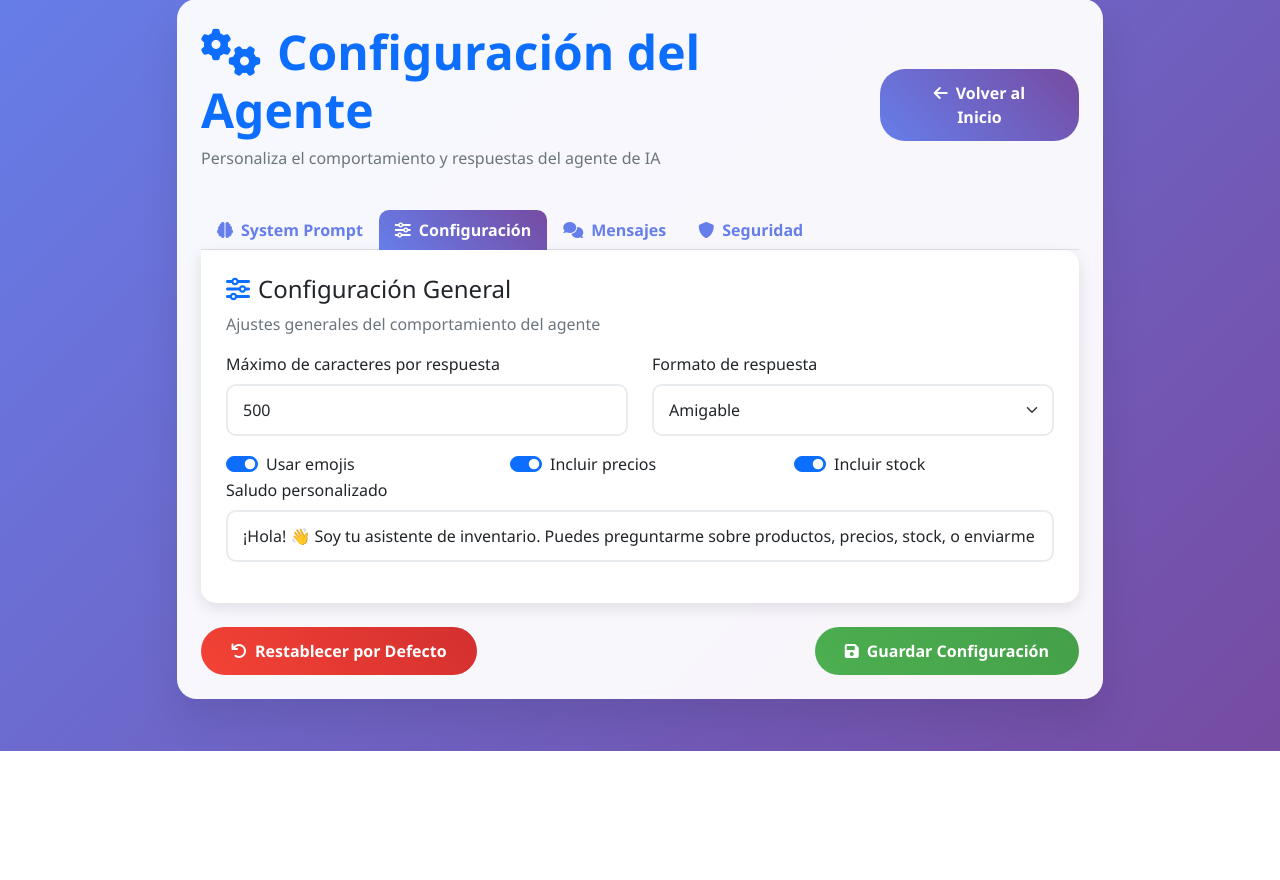
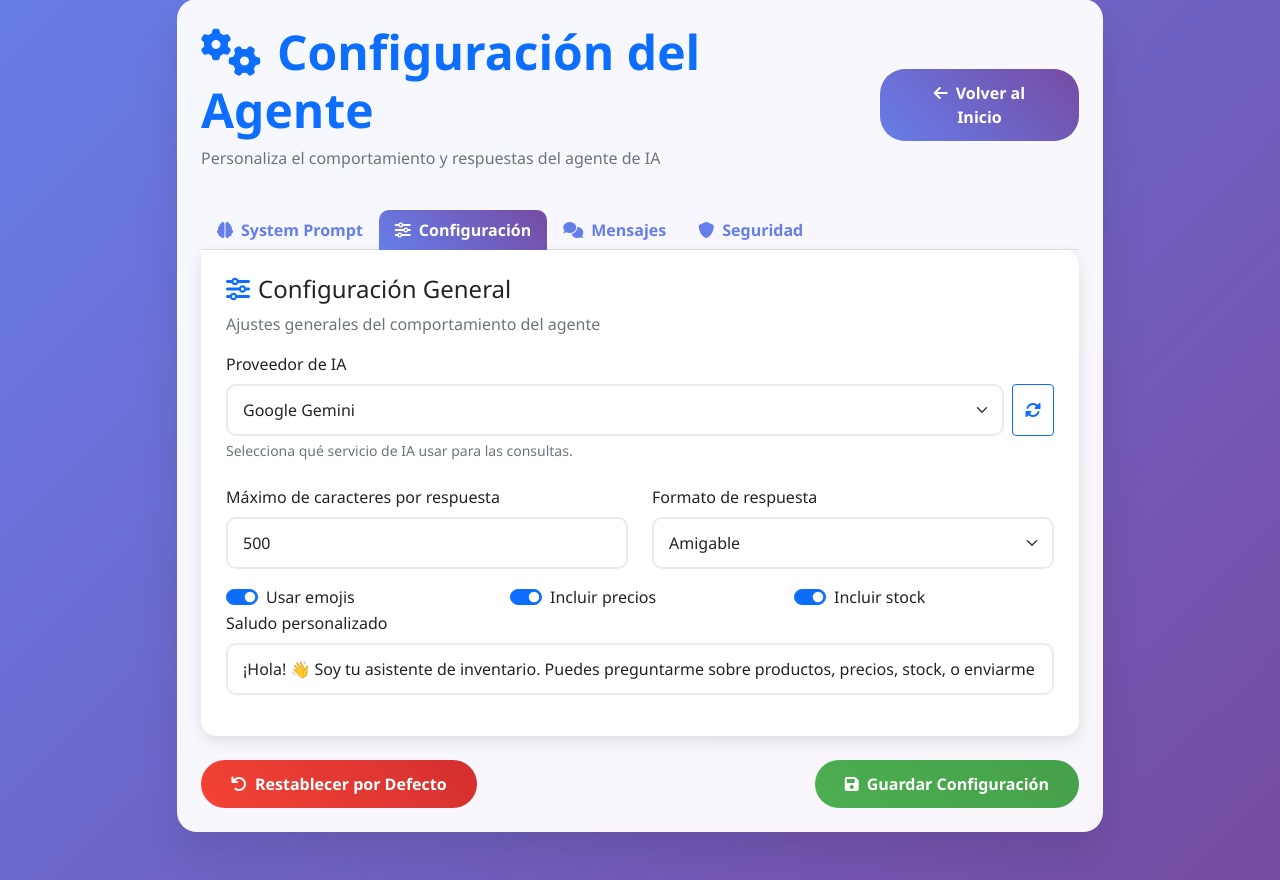
Before and after one commit to whygabriel1/chatbot-whatsapp, a Flask app: page /config in a window 1280 px wide, after a click on "Configuración". Shown: the part 49-929 px from the top of the page. Before the commit the page ends 800 px from the top, so only its background shows below. Run offline with Flask 3, Linux system fonts and the light colour scheme; parts of the project's set-up code (start-up, migrations or seed data) failed here and were passed over.

Commit message:
Feat: Soporte completo para SiliconFlow como alternativa a Gemini - Integración con API de SiliconFlow y modelo DeepSeek-R1-Distill-Qwen-14B - Selector de proveedor de IA en el frontend - Endpoints para cambiar proveedor dinámicamente - Sistema de fallback entre proveedores - Interfaz mejorada con selector visual

```diff
--- a/app.py
+++ b/app.py
@@ -24,14 +24,22 @@ logger = logging.getLogger(__name__)
 # Inicializar Flask
 app = Flask(__name__)
 
+# Configurar APIs de IA
+gemini_api_key = os.getenv('GEMINI_API_KEY')
+siliconflow_api_key = os.getenv('SILICONFLOW_API_KEY', 'sk-qurqyhsbdzeduzrgfnukhtlzkwmdxinbtdvhaadudsrucecq')
+
 # Configurar Gemini
-gemini_api_key = os.getenv('GEMINI_API_KEY')
-if not gemini_api_key:
-    logger.error("GEMINI_API_KEY no configurada en variables de entorno")
-    raise ValueError("GEMINI_API_KEY es requerida")
+if gemini_api_key:
+    genai.configure(api_key=gemini_api_key)
+    logger.info("Gemini API configurada correctamente")
+else:
+    logger.warning("GEMINI_API_KEY no configurada")
 
-genai.configure(api_key=gemini_api_key)
-logger.info("Gemini API configurada correctamente")
+# Configurar SiliconFlow
+logger.info("SiliconFlow API configurada correctamente")
+
+# Variable global para el proveedor de IA activo
+PROVEEDOR_IA_ACTIVO = "gemini"  # "gemini" o "siliconflow"
 
 # Verificar qué modelos están disponibles
 def listar_modelos_disponibles():
@@ -223,8 +231,67 @@ def guardar_sesion_chat(usuario_id, chat):
             'history': chat.history
         }))
 
+def consultar_con_siliconflow(query_texto, df):
+    """Consulta usando SiliconFlow API"""
+    try:
+        # Crear contexto para SiliconFlow
+        contexto = f"""
+        {SYSTEM_PROMPT}
+
+        INVENTARIO (10 productos):
+        {df.to_string()}
+
+        CONSULTA: {query_texto}
+
+        Responde solo con información del inventario.
+        """
+
+        # Configurar headers para SiliconFlow
+        headers = {
+            'Authorization': f'Bearer {siliconflow_api_key}',
+            'Content-Type': 'application/json'
+        }
+
+        # Datos para la API
+        data = {
+            "model": "deepseek-ai/DeepSeek-R1-Distill-Qwen-14B",
+            "messages": [
+                {
+                    "role": "user",
+                    "content": contexto
+                }
+            ],
+            "max_tokens": 500,
+            "temperature": 0.7
+        }
+
+        # Hacer la petición
+        response = requests.post(
+            'https://api.siliconflow.cn/v1/chat/completions',
+            headers=headers,
+            json=data,
+            timeout=30
+        )
+
+        if response.status_code == 200:
+            result = response.json()
+            respuesta = result['choices'][0]['message']['content']
+
+            # Limitar longitud de respuesta
+            if len(respuesta) > CONFIG["max_respuesta_caracteres"]:
+                respuesta = respuesta[:CONFIG["max_respuesta_caracteres"]] + "..."
+
+            return respuesta
+        else:
+            logger.error(f"Error en SiliconFlow API: {response.status_code} - {response.text}")
+            return MENSAJES["error_general"]
+
+    except Exception as e:
+        logger.error(f"Error consultando con SiliconFlow: {e}")
+        return MENSAJES["error_general"]
+
 def consultar_excel(query_texto, df):
-    """Consulta el Excel usando Gemini para interpretar la consulta"""
+    """Consulta el Excel usando el proveedor de IA configurado"""
     if df.empty:
         return MENSAJES["error_general"]
 
@@ -233,6 +300,16 @@ def consultar_excel(query_texto, df):
     if not es_valida:
         return mensaje_error
 
+    # Usar el proveedor configurado
+    if PROVEEDOR_IA_ACTIVO == "siliconflow":
+        logger.info("Usando SiliconFlow para consulta")
+        return consultar_con_siliconflow(query_texto, df)
+    else:
+        logger.info("Usando Gemini para consulta")
+        return consultar_con_gemini(query_texto, df)
+
+def consultar_con_gemini(query_texto, df):
+    """Consulta el Excel usando Gemini para interpretar la consulta"""
     # Crear contexto para Gemini con system prompt
     contexto_excel = f"""
     {SYSTEM_PROMPT}
@@ -264,7 +341,7 @@ def consultar_excel(query_texto, df):
 
         return respuesta
     except Exception as e:
-        logger.error(f"Error consultando Excel: {e}")
+        logger.error(f"Error consultando Excel con Gemini: {e}")
         return MENSAJES["error_general"]
 
 def procesar_archivo_multimodal(url_archivo, tipo_archivo, usuario_id, df):
@@ -348,10 +425,31 @@ def whatsapp_webhook():
                 logger.info("Mensaje reconocido como saludo")
                 respuesta = CONFIG["saludo_personalizado"]
             else:
-                # Consultar inventario con Gemini
-                logger.info("Consultando inventario con Gemini")
-                respuesta = consultar_excel(incoming_msg, df)
-                logger.info(f"Respuesta generada: {respuesta[:100]}...")
+                # Verificar si hay modelo disponible antes de consultar
+                modelo_funcional = obtener_modelo_funcional()
+                if not modelo_funcional:
+                    logger.warning("No hay modelo disponible, usando respuesta de fallback")
+                    # Respuesta básica sin IA para consultas de inventario
+                    if any(palabra in incoming_msg.lower() for palabra in ['inventario', 'producto', 'stock', 'precio']):
+                        respuesta = f"""📦 **Inventario Disponible** (10 productos)
+
+Los productos disponibles incluyen:
+• Auriculares Sony WH-1000XM4
+• iPhone 15 Pro
+• Samsung Galaxy S24
+• MacBook Pro M3
+• iPad Air
+• Y más productos...
+
+❌ **Servicio de IA temporalmente no disponible**
+Para consultas específicas sobre precios y stock, intenta más tarde."""
+                    else:
+                        respuesta = "❌ Lo siento, el servicio de IA no está disponible en este momento. Puedes intentar más tarde o contactar al administrador."
+                else:
+                    # Consultar inventario con Gemini
+                    logger.info("Consultando inventario con Gemini")
+                    respuesta = consultar_excel(incoming_msg, df)
+                    logger.info(f"Respuesta generada: {respuesta[:100]}...")
 
         # Crear respuesta TwiML
         logger.info(f"Enviando respuesta: {respuesta[:100]}...")
@@ -512,6 +610,39 @@ def reset_config():
     except Exception as e:
         return jsonify({"success": False, "error": str(e)})
 
+@app.route("/api/proveedor", methods=['GET'])
+def get_proveedor():
+    """Obtener el proveedor de IA actual"""
+    return jsonify({
+        "success": True,
+        "proveedor": PROVEEDOR_IA_ACTIVO,
+        "opciones": ["gemini", "siliconflow"]
+    })
+
+@app.route("/api/proveedor", methods=['POST'])
+def set_proveedor():
+    """Cambiar el proveedor de IA"""
+    global PROVEEDOR_IA_ACTIVO
+
+    try:
+        data = request.get_json()
+        nuevo_proveedor = data.get('proveedor')
+
+        if nuevo_proveedor not in ['gemini', 'siliconflow']:
+            return jsonify({"success": False, "error": "Proveedor no válido"})
+
+        PROVEEDOR_IA_ACTIVO = nuevo_proveedor
+        logger.info(f"Proveedor de IA cambiado a: {nuevo_proveedor}")
+
+        return jsonify({
+            "success": True,
+            "message": f"Proveedor cambiado a {nuevo_proveedor}",
+            "proveedor": PROVEEDOR_IA_ACTIVO
+        })
+
+    except Exception as e:
+        return jsonify({"success": False, "error": str(e)})
+
 if __name__ == '__main__':
     # Verificar configuración
     if not os.getenv('GEMINI_API_KEY'):
--- a/templates/config.html
+++ b/templates/config.html
@@ -142,6 +142,21 @@
                             <h4><i class="fas fa-sliders-h text-primary me-2"></i>Configuración General</h4>
                             <p class="text-muted">Ajustes generales del comportamiento del agente</p>
 
+                            <!-- Selector de Proveedor de IA -->
+                            <div class="mb-4">
+                                <label for="proveedorIA" class="form-label">Proveedor de IA</label>
+                                <div class="d-flex gap-2">
+                                    <select class="form-select" id="proveedorIA" onchange="cambiarProveedor()">
+                                        <option value="gemini">Google Gemini</option>
+                                        <option value="siliconflow">SiliconFlow (DeepSeek)</option>
+                                    </select>
+                                    <button type="button" class="btn btn-outline-primary" onclick="cambiarProveedor()">
+                                        <i class="fas fa-sync-alt"></i>
+                                    </button>
+                                </div>
+                                <div class="form-text">Selecciona qué servicio de IA usar para las consultas.</div>
+                            </div>
+
                             <div class="row">
                                 <div class="col-md-6">
                                     <div class="mb-3">
@@ -257,15 +272,25 @@
 
         async function loadConfig() {
             try {
-                const response = await fetch('/api/config');
-                const data = await response.json();
+                // Cargar configuración del agente
+                const configResponse = await fetch('/api/config');
+                const configData = await configResponse.json();
 
-                if (data.success) {
-                    currentConfig = data.config;
-                    populateForm(data.config);
+                // Cargar proveedor actual
+                const proveedorResponse = await fetch('/api/proveedor');
+                const proveedorData = await proveedorResponse.json();
+
+                if (configData.success) {
+                    currentConfig = configData.config;
+                    populateForm(configData.config);
                 } else {
-                    showAlert('Error al cargar la configuración: ' + data.error, 'danger');
+                    showAlert('Error al cargar la configuración: ' + configData.error, 'danger');
                 }
+
+                if (proveedorData.success) {
+                    document.getElementById('proveedorIA').value = proveedorData.proveedor;
+                }
+
             } catch (error) {
                 showAlert('Error de conexión: ' + error.message, 'danger');
             }
@@ -359,6 +384,30 @@
             }
         }
 
+        async function cambiarProveedor() {
+            const nuevoProveedor = document.getElementById('proveedorIA').value;
+
+            try {
+                const response = await fetch('/api/proveedor', {
+                    method: 'POST',
+                    headers: {
+                        'Content-Type': 'application/json'
+                    },
+                    body: JSON.stringify({ proveedor: nuevoProveedor })
+                });
+
+                const data = await response.json();
+
+                if (data.success) {
+                    showAlert(`✅ ${data.message}`, 'success');
+                } else {
+                    showAlert('❌ Error al cambiar proveedor: ' + data.error, 'danger');
+                }
+            } catch (error) {
+                showAlert('❌ Error de conexión: ' + error.message, 'danger');
+            }
+        }
+
         function showAlert(message, type) {
             const alertContainer = document.getElementById('alertContainer');
             const alertId = 'alert-' + Date.now();
```
Also changed, not shown: 1 other file.
